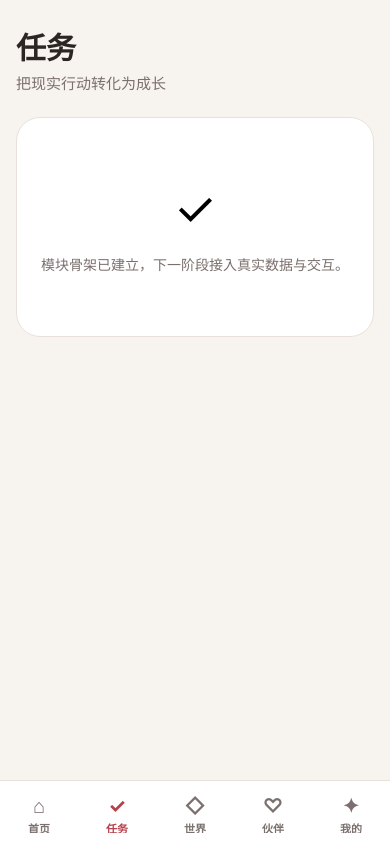
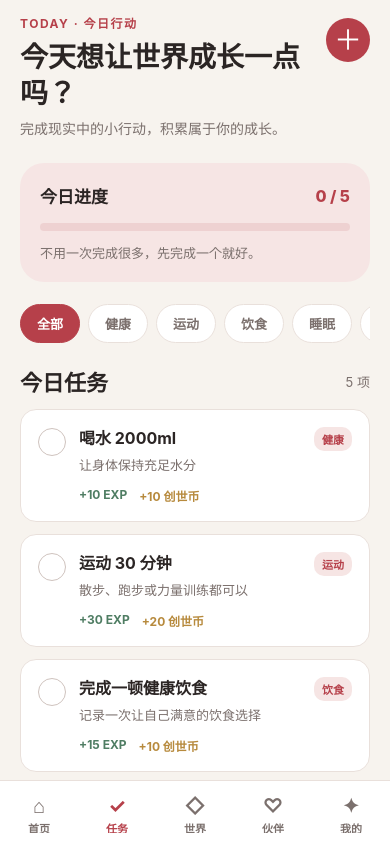
Before and after one commit to xinliucn/genesis-mobile, a React Native app: screen /Tasks in a window 390 px wide. Built offline with nearby package versions, Linux system fonts and the light colour scheme.

Commit message:
feat: build interactive daily task screen

```diff
--- a/src/features/task/TaskScreen.tsx
+++ b/src/features/task/TaskScreen.tsx
@@ -1,2 +1,148 @@
-import { PlaceholderScreen } from '../../components/PlaceholderScreen';
-export function TaskScreen() { return <PlaceholderScreen title="任务" subtitle="把现实行动转化为成长" symbol="✓" />; }
+import { useMemo, useState } from 'react';
+import { Pressable, ScrollView, StyleSheet, Text, View } from 'react-native';
+import { colors, radius } from '../../app/theme/theme';
+import { Screen } from '../../components/Screen';
+import { usePlayerStore } from '../../stores/usePlayerStore';
+import type { Task, TaskCategory } from '../../types/task';
+import { starterTasks, taskCategoryLabels } from './taskData';
+
+type Filter = 'all' | TaskCategory;
+const filters: Filter[] = ['all', 'health', 'fitness', 'diet', 'sleep', 'study', 'work', 'life'];
+
+export function TaskScreen() {
+  const [tasks, setTasks] = useState<Task[]>(starterTasks);
+  const [filter, setFilter] = useState<Filter>('all');
+  const grantReward = usePlayerStore(state => state.grantReward);
+
+  const visibleTasks = useMemo(
+    () => (filter === 'all' ? tasks : tasks.filter(task => task.category === filter)),
+    [filter, tasks],
+  );
+  const completedCount = tasks.filter(task => task.completed).length;
+  const progress = tasks.length ? completedCount / tasks.length : 0;
+
+  const completeTask = (task: Task) => {
+    if (task.completed) return;
+    setTasks(current => current.map(item =>
+      item.id === task.id ? { ...item, completed: true, current: item.target ?? item.current } : item,
+    ));
+    grantReward(task.expReward, task.coinReward);
+  };
+
+  return (
+    <Screen contentStyle={styles.screen}>
+      <View style={styles.header}>
+        <View style={styles.headerCopy}>
+          <Text style={styles.eyebrow}>TODAY · 今日行动</Text>
+          <Text style={styles.title}>今天想让世界成长一点吗？</Text>
+          <Text style={styles.subtitle}>完成现实中的小行动，积累属于你的成长。</Text>
+        </View>
+        <Pressable style={styles.addButton}><Text style={styles.addButtonText}>＋</Text></Pressable>
+      </View>
+
+      <View style={styles.progressCard}>
+        <View style={styles.rowBetween}>
+          <Text style={styles.progressTitle}>今日进度</Text>
+          <Text style={styles.progressValue}>{completedCount} / {tasks.length}</Text>
+        </View>
+        <View style={styles.progressTrack}>
+          <View style={[styles.progressFill, { width: `${progress * 100}%` }]} />
+        </View>
+        <Text style={styles.progressHint}>
+          {completedCount === tasks.length ? '今天的行动已经全部完成 ✦' : '不用一次完成很多，先完成一个就好。'}
+        </Text>
+      </View>
+
+      <ScrollView horizontal showsHorizontalScrollIndicator={false} contentContainerStyle={styles.filters}>
+        {filters.map(item => {
+          const active = item === filter;
+          return (
+            <Pressable key={item} onPress={() => setFilter(item)} style={[styles.filterChip, active && styles.filterChipActive]}>
+              <Text style={[styles.filterText, active && styles.filterTextActive]}>{taskCategoryLabels[item]}</Text>
+            </Pressable>
+          );
+        })}
+      </ScrollView>
+
+      <View style={[styles.rowBetween, styles.sectionHeader]}>
+        <Text style={styles.sectionTitle}>今日任务</Text>
+        <Text style={styles.sectionMeta}>{visibleTasks.length} 项</Text>
+      </View>
+
+      <View style={styles.taskList}>
+        {visibleTasks.map(task => (
+          <Pressable key={task.id} onPress={() => completeTask(task)} style={[styles.taskCard, task.completed && styles.taskCardCompleted]}>
+            <View style={[styles.check, task.completed && styles.checkCompleted]}>
+              <Text style={styles.checkMark}>{task.completed ? '✓' : ''}</Text>
+            </View>
+            <View style={styles.taskContent}>
+              <View style={styles.taskTitleRow}>
+                <Text style={[styles.taskTitle, task.completed && styles.taskTitleCompleted]}>{task.title}</Text>
+                <Text style={styles.category}>{taskCategoryLabels[task.category]}</Text>
+              </View>
+              <Text style={styles.taskDescription}>{task.description}</Text>
+              <View style={styles.rewardRow}>
+                <Text style={styles.expReward}>+{task.expReward} EXP</Text>
+                <Text style={styles.coinReward}>+{task.coinReward} 创世币</Text>
+              </View>
+            </View>
+          </Pressable>
+        ))}
+      </View>
+
+      <Pressable style={styles.createTaskButton}>
+        <Text style={styles.createTaskIcon}>＋</Text>
+        <View style={styles.createCopy}>
+          <Text style={styles.createTaskTitle}>创建自己的任务</Text>
+          <Text style={styles.createTaskSubtitle}>把你真正想坚持的事情加入创世录</Text>
+        </View>
+      </Pressable>
+    </Screen>
+  );
+}
+
+const styles = StyleSheet.create({
+  screen: { paddingHorizontal: 20, paddingTop: 14, paddingBottom: 120 },
+  header: { flexDirection: 'row', justifyContent: 'space-between', alignItems: 'flex-start', gap: 14 },
+  headerCopy: { flex: 1 },
+  eyebrow: { color: colors.primary, fontSize: 12, fontWeight: '700', letterSpacing: 1.5, marginBottom: 8 },
+  title: { color: colors.text, fontSize: 28, lineHeight: 36, fontWeight: '800' },
+  subtitle: { color: colors.textSecondary, fontSize: 14, lineHeight: 21, marginTop: 7 },
+  addButton: { width: 44, height: 44, borderRadius: 22, backgroundColor: colors.primary, alignItems: 'center', justifyContent: 'center', marginTop: 4 },
+  addButtonText: { color: '#FFF', fontSize: 28, lineHeight: 30, fontWeight: '300' },
+  progressCard: { marginTop: 24, padding: 20, borderRadius: radius.lg, backgroundColor: colors.primarySoft },
+  rowBetween: { flexDirection: 'row', justifyContent: 'space-between', alignItems: 'center' },
+  progressTitle: { color: colors.text, fontSize: 17, fontWeight: '700' },
+  progressValue: { color: colors.primary, fontSize: 16, fontWeight: '800' },
+  progressTrack: { height: 8, borderRadius: 4, backgroundColor: 'rgba(182,64,74,0.12)', overflow: 'hidden', marginTop: 15 },
+  progressFill: { height: '100%', borderRadius: 4, backgroundColor: colors.primary },
+  progressHint: { color: colors.textSecondary, fontSize: 13, marginTop: 12 },
+  filters: { gap: 8, paddingVertical: 22, paddingRight: 20 },
+  filterChip: { paddingHorizontal: 16, paddingVertical: 9, borderRadius: 20, backgroundColor: colors.surface, borderWidth: 1, borderColor: colors.border },
+  filterChipActive: { backgroundColor: colors.primary, borderColor: colors.primary },
+  filterText: { color: colors.textSecondary, fontSize: 13, fontWeight: '600' },
+  filterTextActive: { color: '#FFF' },
+  sectionHeader: { marginBottom: 12 },
+  sectionTitle: { color: colors.text, fontSize: 22, fontWeight: '800' },
+  sectionMeta: { color: colors.textSecondary, fontSize: 13 },
+  taskList: { gap: 12 },
+  taskCard: { flexDirection: 'row', padding: 17, borderRadius: radius.md, backgroundColor: colors.surface, borderWidth: 1, borderColor: colors.border },
+  taskCardCompleted: { opacity: 0.66, backgroundColor: '#FAF7F4' },
+  check: { width: 28, height: 28, borderRadius: 14, borderWidth: 1.5, borderColor: '#CFC3BE', alignItems: 'center', justifyContent: 'center', marginRight: 13, marginTop: 1 },
+  checkCompleted: { backgroundColor: colors.success, borderColor: colors.success },
+  checkMark: { color: '#FFF', fontSize: 15, fontWeight: '800' },
+  taskContent: { flex: 1 },
+  taskTitleRow: { flexDirection: 'row', alignItems: 'flex-start', justifyContent: 'space-between', gap: 8 },
+  taskTitle: { flex: 1, color: colors.text, fontSize: 16, lineHeight: 22, fontWeight: '700' },
+  taskTitleCompleted: { textDecorationLine: 'line-through', color: colors.textSecondary },
+  category: { color: colors.primary, fontSize: 11, fontWeight: '700', backgroundColor: colors.primarySoft, paddingHorizontal: 8, paddingVertical: 4, borderRadius: 10, overflow: 'hidden' },
+  taskDescription: { color: colors.textSecondary, fontSize: 13, lineHeight: 19, marginTop: 5 },
+  rewardRow: { flexDirection: 'row', gap: 12, marginTop: 12 },
+  expReward: { color: colors.success, fontSize: 12, fontWeight: '700' },
+  coinReward: { color: colors.gold, fontSize: 12, fontWeight: '700' },
+  createTaskButton: { flexDirection: 'row', alignItems: 'center', gap: 14, marginTop: 18, padding: 18, borderRadius: radius.md, borderWidth: 1, borderColor: colors.border, backgroundColor: 'rgba(255,255,255,0.55)' },
+  createTaskIcon: { color: colors.primary, fontSize: 28, fontWeight: '300' },
+  createCopy: { flex: 1 },
+  createTaskTitle: { color: colors.text, fontSize: 15, fontWeight: '700' },
+  createTaskSubtitle: { color: colors.textSecondary, fontSize: 12, marginTop: 4 },
+});
```
